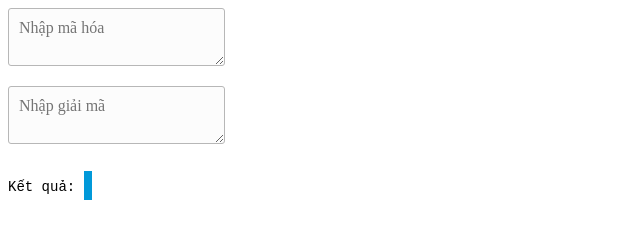
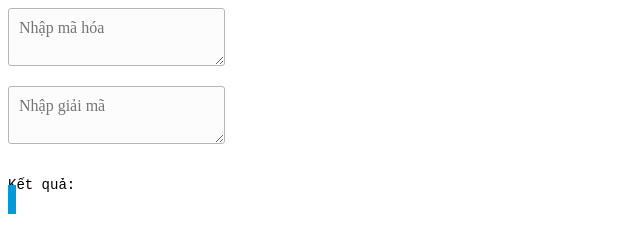
Before and after one commit to MarkiThePews/MarkiThePews.github.io, a browser extension: page index.html in a window 1280 px wide. Shown: the full height of the page, 0-640 px from the left. Drawn offline with Linux system fonts and the light colour scheme.

Commit message:
Update index.html

```diff
--- a/index.html
+++ b/index.html
@@ -8,7 +8,7 @@
       <div id="container">
                 <textarea class="enc input" data-type="encode" placeholder="Nhập mã hóa"></textarea><br>
                 <textarea class="dec input" data-type="decode" placeholder="Nhập giải mã"></textarea>
-              <pre>Kết quả: <code id="output"></code></pre>
+              <pre>Kết quả: <div><code id="output"></code></div></pre>
       </div>
     <script src="js/jquery.min.js"></script>
     <script src="js/bltscript.js"></script>
```
